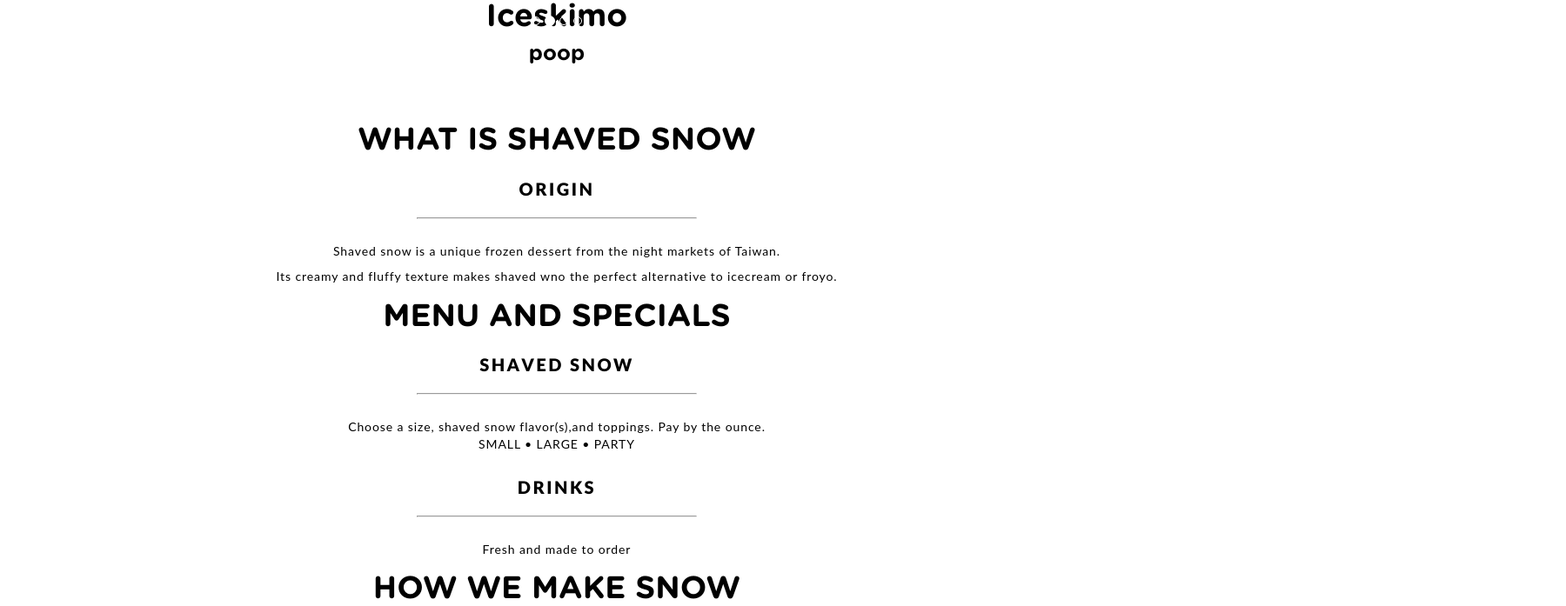
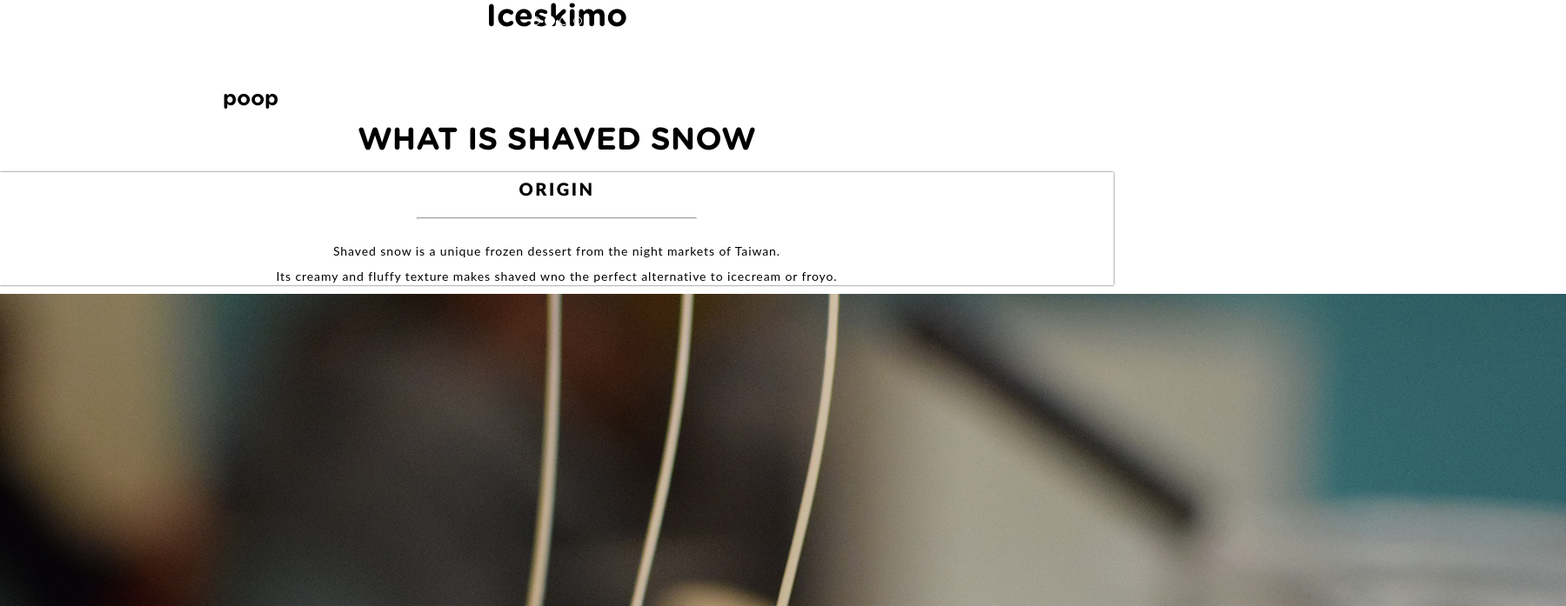
Before and after one commit to knieh/iceskimo, a plain HTML site: page index.html in a window 1280 px wide. Shown: the part 37-734 px from the top of the page at 87% size, 1800 px wide, since content can reach past the window. Drawn offline with nearby package versions, Linux system fonts and the light colour scheme; placeholder pictures from the web are drawn by us; a web font is replaced by a local one.

Commit message:
organized containers and idk with header img
can take out borders later.

```diff
--- a/assets/css/main.css
+++ b/assets/css/main.css
@@ -9,6 +9,13 @@ h1 {
   color: #000000;
 }
 
+h1 span {
+  color: white;
+  padding: 10px;
+  margin: -2em;
+  z-index: 1;
+}
+
 h2 {
   font-family: 'gotham-rounded';
   text-align: center;
@@ -16,7 +23,11 @@ h2 {
   font-size: 24px;
   line-height: 0.9;
   color: #000000;
+  position: absolute;
+
 }
+
+
 
 h3 {
   font-family: 'lato';
@@ -54,6 +65,18 @@ hr {
     max-height: 600px;
 }
 
+.header-img{
+  position:relative;
+  min-width: 100%;
+  min-height: 100%;
+  position: relative;
+  background-position: center;
+  -webkit-background-size: cover;
+  -moz-background-size: cover;
+  -o-background-size: cover;
+  background-size: cover;
+}
+
 .carousel-inner {
     height: 100%;
     margin-bottom: 100px;
@@ -82,3 +105,8 @@ hr {
 .carousel-indicators li {
   bottom: 20%;
 }
+
+.description {
+  background: #ffffff;
+  box-shadow: 0 0 2px 0;
+}
--- a/index.html
+++ b/index.html
@@ -55,13 +55,22 @@
       </div>
     </div>
 
-    <div>
+    <section id="About">
       <h1>WHAT IS SHAVED SNOW</h1>
+      <div class="description">
         <h3>ORIGIN</h3>
         <hr width="25%"><br>
           <p>Shaved snow is a unique frozen dessert from the night markets of Taiwan.</p>
           <p>Its creamy and fluffy texture makes shaved wno the perfect alternative to icecream or froyo.</p>
-      <h1>MENU AND SPECIALS</h1>
+      <div>
+    </section>
+
+    <section id="Menu">
+      <div class="header-img">
+        <img src="images/DSC_1536.JPG" alt="">
+        <h1><span>MENU AND SPECIALS</span></h1>
+      </div>
+      <div class="description">
           <h3>SHAVED SNOW</h3>
             <hr width="25%"><br>
             <p>Choose a size, shaved snow flavor(s),and toppings. Pay by the ounce.
@@ -71,20 +80,28 @@
           <h3>DRINKS</h3>
             <hr width="25%"><br>
             <p>Fresh and made to order</p>
+      </div>
+    </section>
 
+    <section id="OUR PROCESS">
       <h1>HOW WE MAKE SNOW</h1>
+      <div class="description">
           <h3>OUR PROCESS</h3>
           <hr width="25%"><br>
             <p>all of our ice blocks are hand made with fresh ingredients. No poeders, syrups, or artificial flavors. </p>
             <p> healthy organic fresh vegan gluten free non-GMO low calorie </p>
+      </div>
+    </section>
+
+    <section id="Contact">
       <h1>CONTACT</h1>
+      <div class="description">
           <h3>EMAIL</h3>
             <p>about@iceskimo.com</p>
           <h3>PHONE</h3>
             <p>(858)216-1111</p>
-
       </div>
-    <center><p> oefjwoejfiowej </p></center>
+    </section>
 
       <!-- WHAT IS SHAVED SNOW
       <div id="whatsnow">
```
Also changed, not shown: images/DSC_1536.JPG (added). Lines whose indentation alone changed are shown as unchanged.
